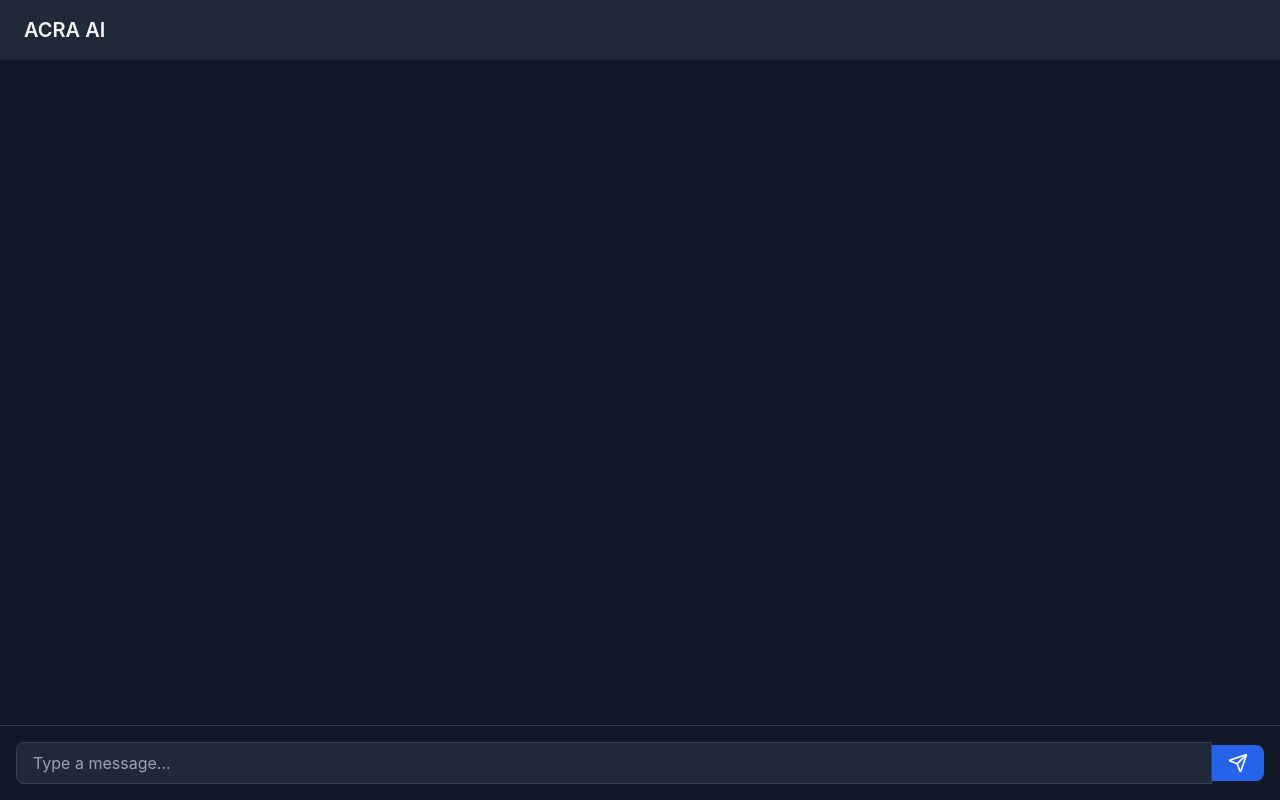
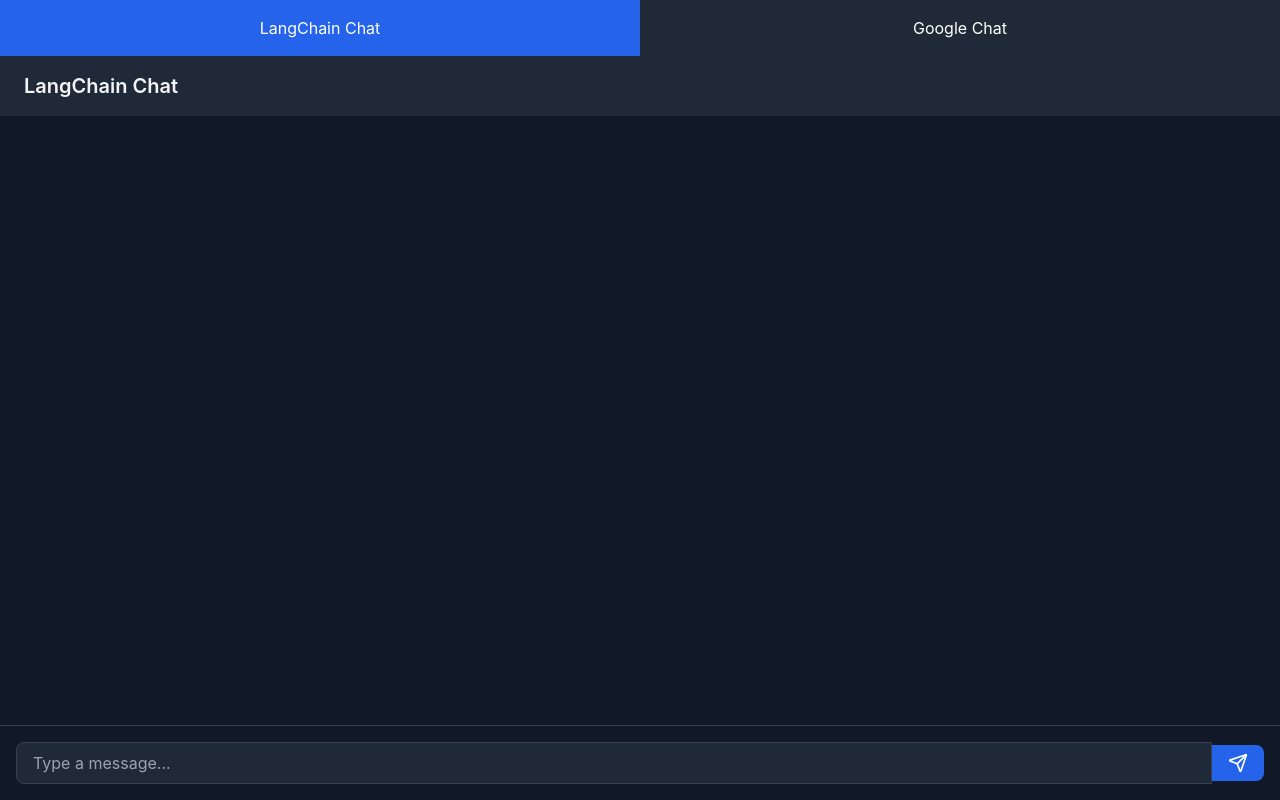
Before and after one commit to kihyun1998/pdf-rag-web, a React (Create React App) app: page / in a window 1280 px wide. Built offline with nearby package versions, Linux system fonts and the light colour scheme.

Commit message:
Add: Google chat

```diff
--- a/src/App.js
+++ b/src/App.js
@@ -1,10 +1,42 @@
-import React from "react";
+import React, { useState } from "react";
 import Chat from "./Chat";
 
 function App() {
+  const [activeTab, setActiveTab] = useState("langchain"); // 기본값은 langchain
+
+  const tabs = [
+    { id: "langchain", title: "LangChain Chat", endpoint: "/chat" },
+    { id: "google", title: "Google Chat", endpoint: "/chat-google" },
+  ];
+
   return (
-    <div className="w-full h-screen">
-      <Chat />
+    <div className="w-full h-screen flex flex-col">
+      {/* Tab Bar */}
+      <div className="flex bg-gray-800 text-white">
+        {tabs.map((tab) => (
+          <button
+            key={tab.id}
+            onClick={() => setActiveTab(tab.id)}
+            className={`flex-1 py-4 text-center transition-colors ${
+              activeTab === tab.id ? "bg-blue-600" : "hover:bg-gray-700"
+            }`}
+          >
+            {tab.title}
+          </button>
+        ))}
+      </div>
+
+      {/* Chat Container */}
+      <div className="flex-1">
+        {tabs.map((tab) => (
+          <div
+            key={tab.id}
+            className={`h-full ${activeTab === tab.id ? "block" : "hidden"}`}
+          >
+            <Chat endpoint={tab.endpoint} title={tab.title} />
+          </div>
+        ))}
+      </div>
     </div>
   );
 }
--- a/src/Chat.js
+++ b/src/Chat.js
@@ -2,7 +2,8 @@
 import axios from "axios";
 import { Send } from "lucide-react";
 
-const Chat = () => {
+const Chat = ({ endpoint, title }) => {
+  // props 추가
   const [messages, setMessages] = useState([]);
   const [input, setInput] = useState("");
   const [isLoading, setIsLoading] = useState(false);
@@ -24,7 +25,7 @@
     setIsLoading(true);
 
     try {
-      const response = await axios.post("/chat", { message: input });
+      const response = await axios.post(endpoint, { message: input }); // endpoint를 props로 받아서 사용
       const botMessage = { text: response.data.response, sender: "bot" };
       setMessages((prev) => [...prev, botMessage]);
     } catch (error) {
@@ -40,9 +41,9 @@
   };
 
   return (
-    <div className="flex flex-col w-full h-screen bg-gray-900 text-gray-100 overflow-hidden">
+    <div className="flex flex-col w-full h-full bg-gray-900 text-gray-100 overflow-hidden">
       <div className="bg-gray-800 py-4 px-6">
-        <h2 className="text-xl font-semibold">ACRA AI</h2>
+        <h2 className="text-xl font-semibold">{title}</h2>
       </div>
 
       <div className="flex-1 overflow-y-auto p-4 space-y-4">
@@ -59,7 +60,7 @@
               }`}
             >
               <div className="font-bold mb-1">
-                {message.sender === "user" ? "You" : "ACRA AI"}
+                {message.sender === "user" ? "You" : title}
               </div>
               {message.text}
             </div>
```
